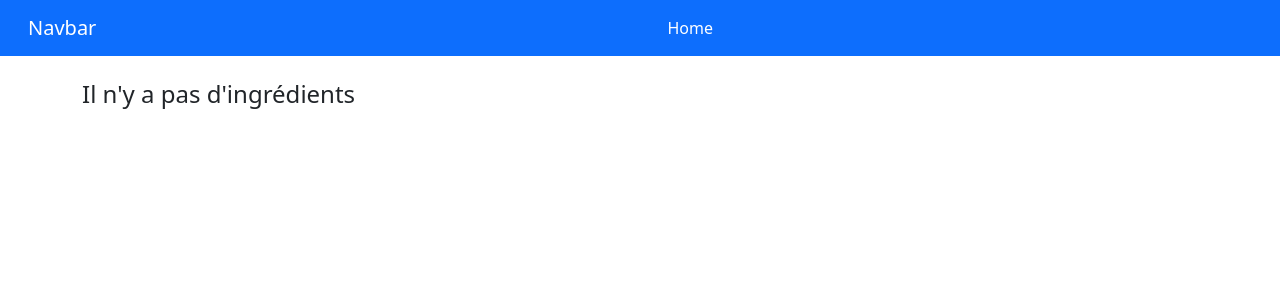
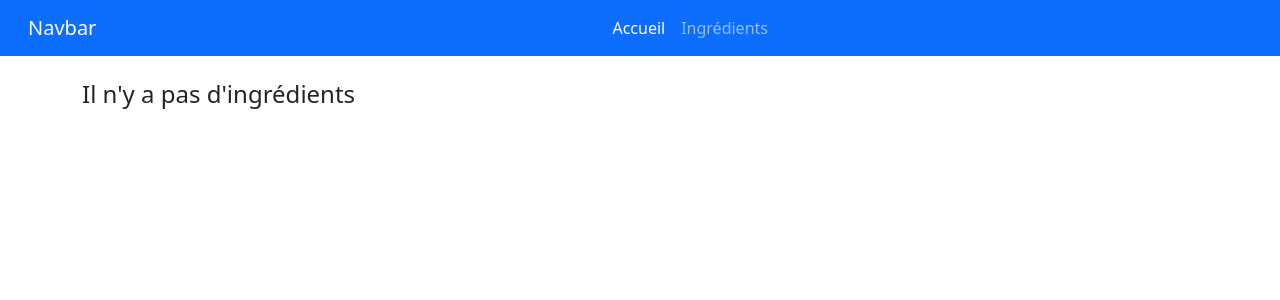
Before and after one commit to Nicolas-Lefebvre/symrecipes, a Symfony app: template templates/pages/ingredient/index.html.twig in a window 1280 px wide. Shown: the top 300 px of the page. Run offline with Twig, Linux system fonts and the light colour scheme; the template is opened without the code that fills it, so the values that code supplies are empty; some libraries are stand-ins or nearby versions.

Commit message:
ajout bouton Créer un ingrédient et link dans menu nav

```diff
--- a/templates/pages/ingredient/index.html.twig
+++ b/templates/pages/ingredient/index.html.twig
@@ -7,6 +7,10 @@
     <div class="container mt-4">
     {% if ingredients|length > 0 %}
         <h1>Mes ingrédients</h1>
+
+        <a href="{{ path('ingredient.new')}}" class="btn btn-primary">
+          Créer un ingrédient
+        </a>
 
         {% for message in app.flashes('success')  %}
             <div class="alert alert-success mt-4">
--- a/templates/partials/_header.html.twig
+++ b/templates/partials/_header.html.twig
@@ -8,8 +8,12 @@
     <div class="collapse navbar-collapse" id="navbarColor01">
       <ul class="navbar-nav me-auto">
         <li class="nav-item">
-          <a class="nav-link active" href="#">Home
+          <a class="nav-link active" href="#">Accueil
             <span class="visually-hidden">(current)</span>
+          </a>
+        </li>
+        <li class="nav-item">
+          <a class="nav-link" href="{{ path('ingredient.index')}}">Ingrédients
           </a>
         </li>
       </ul>
```
